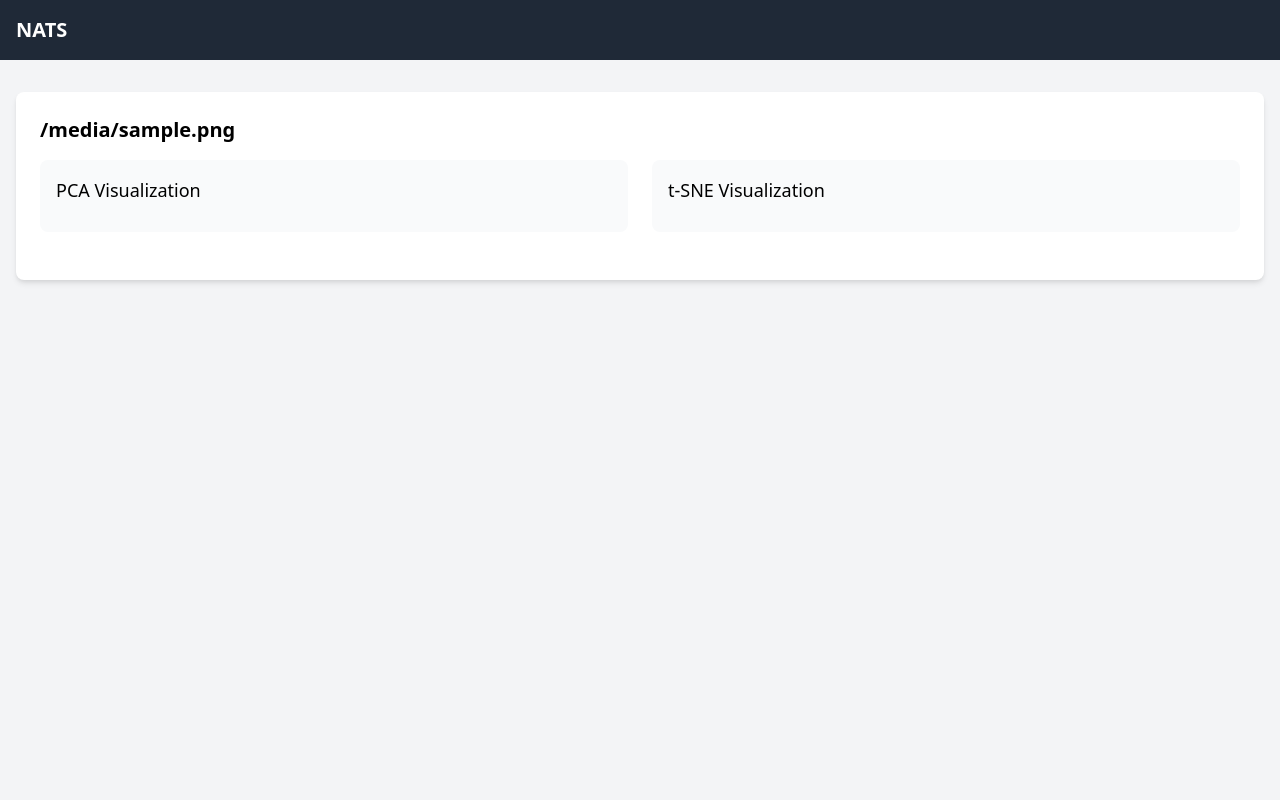
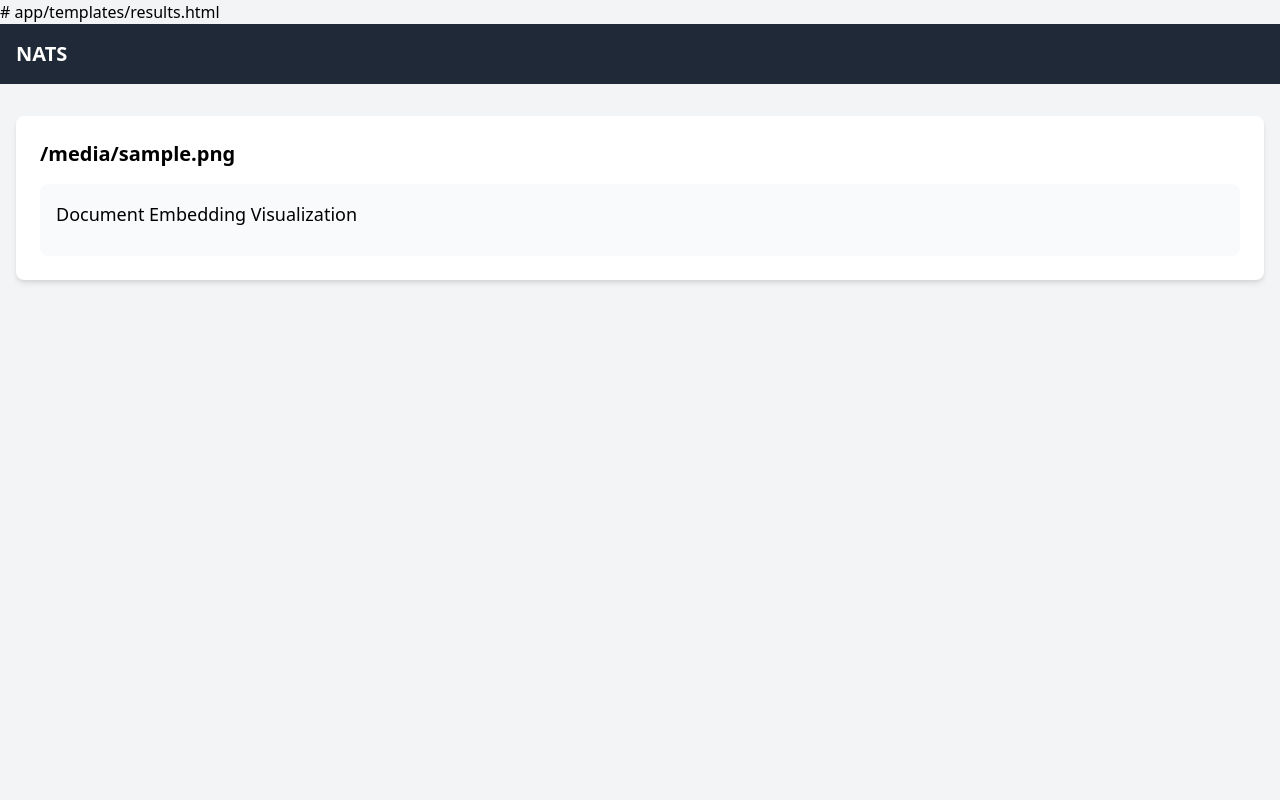
Before and after one commit to StergiosCha/NATS, a Flask app: template app/templates/results.html in a window 1280 px wide. Run offline with Flask 2, Linux system fonts and the light colour scheme; the template is opened without the code that fills it: most values are stand-ins (such as "Sample title", 1, 10 or a date in 2020); some libraries are stand-ins or nearby versions.

Commit message:
Update results.html

```diff
--- a/app/templates/results.html
+++ b/app/templates/results.html
@@ -1,14 +1,14 @@
+# app/templates/results.html
 {% extends "base.html" %}
 {% block title %}Analysis Results - NATS{% endblock %}
 
 {% block content %}
 <div class="space-y-8">
-    {% if analysis_type == 'NER' %}
-        <!-- NER Results -->
     {% for filename, data in files.items() %}
     <div class="bg-white rounded-lg shadow-md p-6">
         <h2 class="text-xl font-bold mb-4">{{ filename }}</h2>
 
+        {% if analysis_type == 'NER' %}
             <!-- Entity Network -->
             <div class="mb-6">
                 <h3 class="text-lg font-medium mb-3">Entity Network</h3>
@@ -31,38 +31,25 @@
                     {% endfor %}
                 </div>
             </div>
+        {% else %}
+            <!-- Doc2Vec Visualization -->
+            <div class="bg-gray-50 p-4 rounded-lg">
+                <h3 class="text-lg font-medium mb-3">Document Embedding Visualization</h3>
+                <div id="doc_plot_{{ loop.index }}" class="w-full h-[400px]"></div>
+            </div>
+        {% endif %}
     </div>
     {% endfor %}
-    {% else %}
-        <!-- Embedding Results -->
-        {% for filename, data in files.items() %}
-        <div class="bg-white rounded-lg shadow-md p-6">
-            <h2 class="text-xl font-bold mb-4">{{ filename }}</h2>
+</div>
 
-            <!-- Embedding Visualization -->
-            <div class="grid grid-cols-1 md:grid-cols-2 gap-6 mb-6">
-                <div class="bg-gray-50 p-4 rounded-lg">
-                    <h3 class="text-lg font-medium mb-3">PCA Visualization</h3>
-                    <div id="pca_plot_{{ loop.index }}" class="w-full h-[400px]"></div>
-                </div>
-                <div class="bg-gray-50 p-4 rounded-lg">
-                    <h3 class="text-lg font-medium mb-3">t-SNE Visualization</h3>
-                    <div id="tsne_plot_{{ loop.index }}" class="w-full h-[400px]"></div>
-                </div>
-            </div>
-        </div>
-        {% endfor %}
-
+{% if analysis_type != 'NER' %}
 <script>
 document.addEventListener('DOMContentLoaded', function() {
     {% for filename, data in files.items() %}
-                    Plotly.newPlot('pca_plot_{{ loop.index }}',
-                                 JSON.parse('{{ data.pca_plot|safe }}'));
-                    Plotly.newPlot('tsne_plot_{{ loop.index }}',
-                                 JSON.parse('{{ data.tsne_plot|safe }}'));
+        Plotly.newPlot('doc_plot_{{ loop.index }}',
+                       JSON.parse('{{ data.plot|safe }}'));
     {% endfor %}
 });
 </script>
 {% endif %}
-</div>
 {% endblock %}
```
Lines whose indentation alone changed are shown as unchanged.
